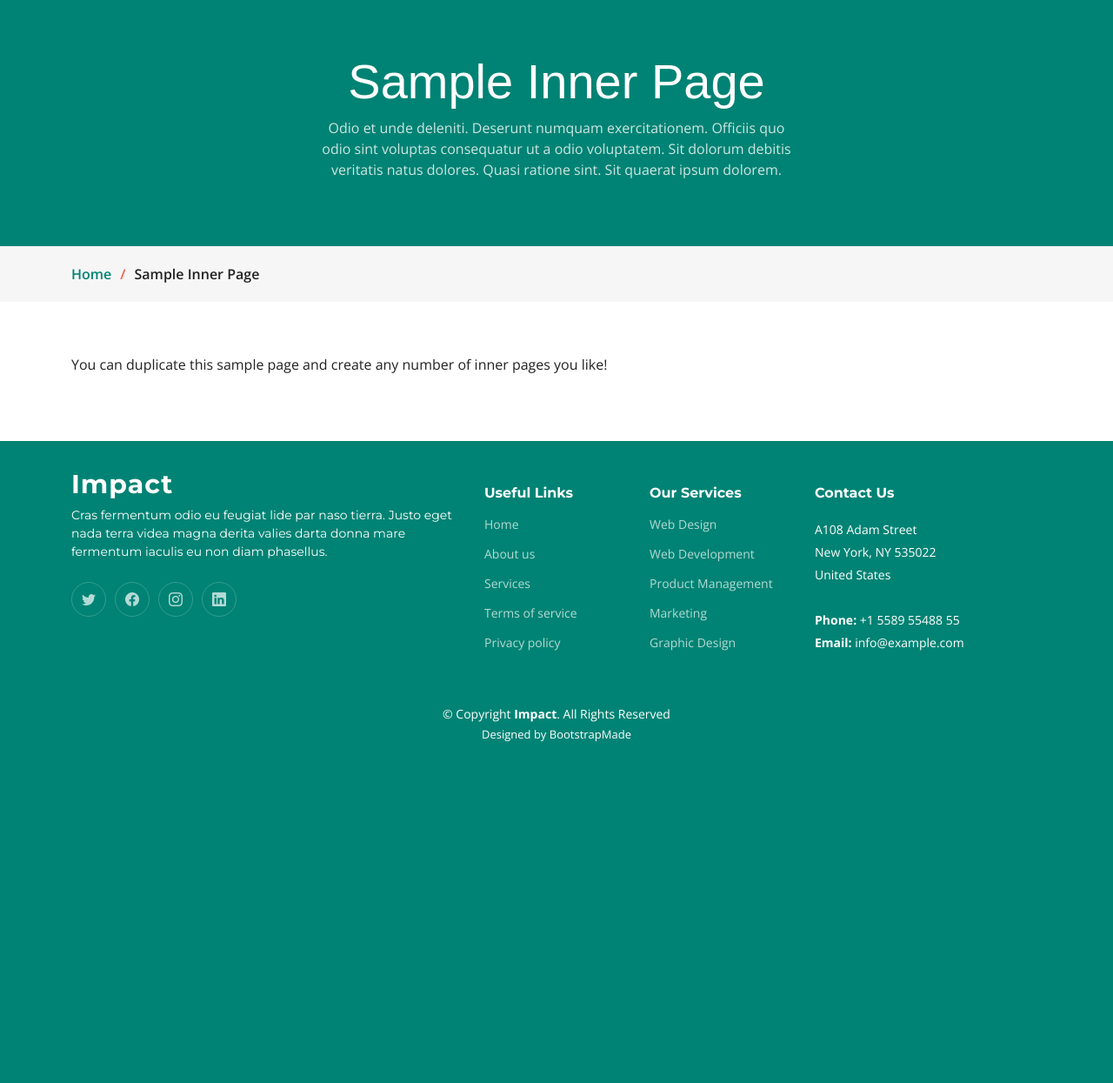
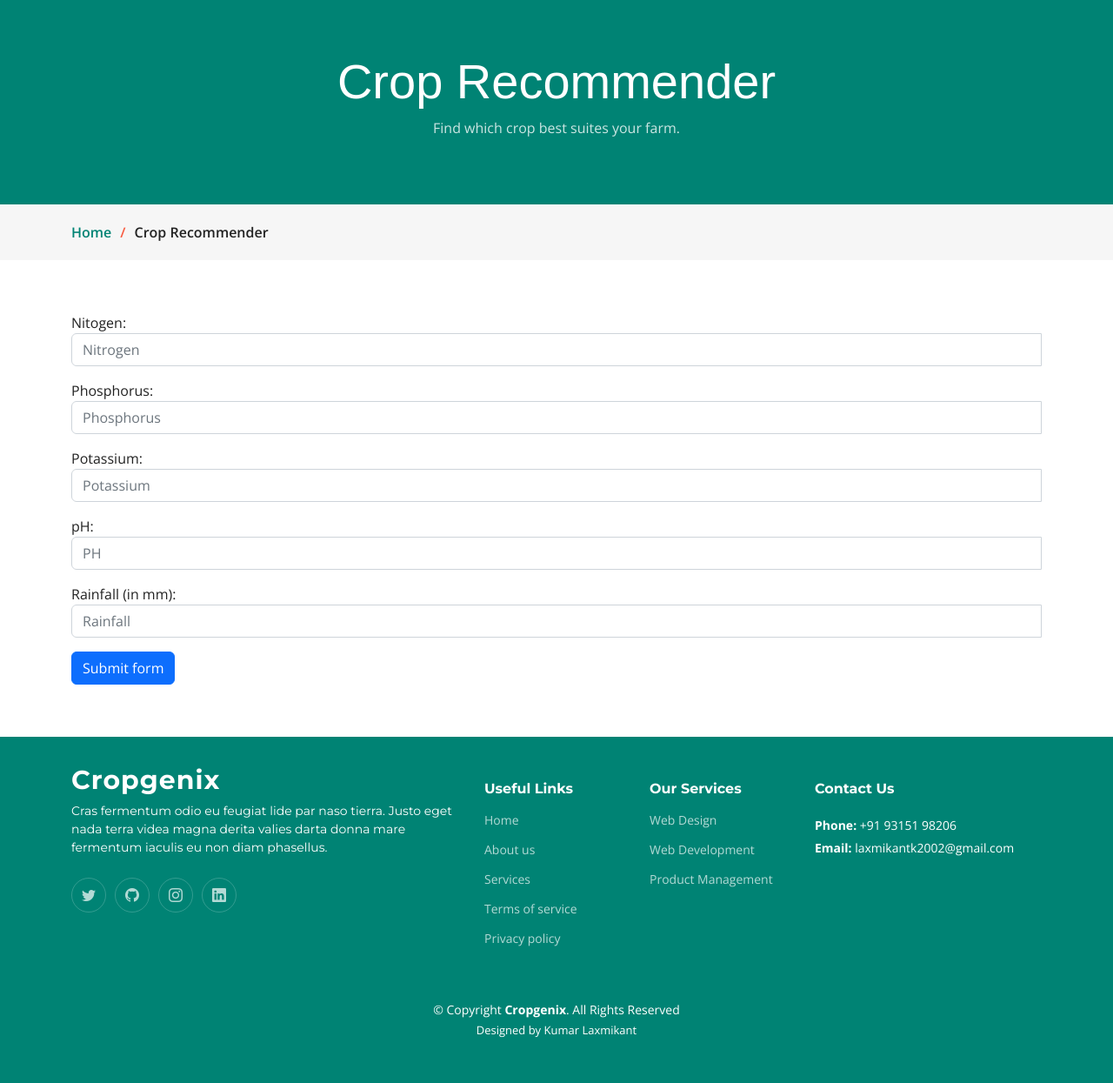
Before and after one commit to Kumar-laxmi/Cropgenix, a Django app: page /crop-recommendation/ in a window 1280 px wide. Shown: the part 130-1375 px from the top of the page at 87% size. Before the commit the page ends 983 px from the top, so only its background shows below. Run offline with Django 4.2, Linux system fonts and the light colour scheme; some libraries are stand-ins or nearby versions.

Commit message:
Crop recommender form partially completed

```diff
--- a/app/templates/crop-recommendation.html
+++ b/app/templates/crop-recommendation.html
@@ -7,7 +7,7 @@
   <meta charset="utf-8">
   <meta content="width=device-width, initial-scale=1.0" name="viewport">
 
-  <title>[Template] Sample Inner Page</title>
+  <title>Cropgenix - Crop Recommender</title>
   <meta content="" name="description">
   <meta content="" name="keywords">
 
@@ -87,8 +87,8 @@
         <div class="container position-relative">
           <div class="row d-flex justify-content-center">
             <div class="col-lg-6 text-center">
-              <h2>Sample Inner Page</h2>
-              <p>Odio et unde deleniti. Deserunt numquam exercitationem. Officiis quo odio sint voluptas consequatur ut a odio voluptatem. Sit dolorum debitis veritatis natus dolores. Quasi ratione sint. Sit quaerat ipsum dolorem.</p>
+              <h2>Crop Recommender</h2>
+              <p>Find which crop best suites your farm.</p>
             </div>
           </div>
         </div>
@@ -96,8 +96,8 @@
       <nav>
         <div class="container">
           <ol>
-            <li><a href="index.html">Home</a></li>
-            <li>Sample Inner Page</li>
+            <li><a href="../">Home</a></li>
+            <li>Crop Recommender</li>
           </ol>
         </div>
       </nav>
@@ -105,10 +105,86 @@
 
     <section class="sample-page">
       <div class="container" data-aos="fade-up">
+          <form class="needs-validation" novalidate>
+              <!-- Nitrogen Input -->
+              <div class="form-row">
+                  <div class="mb-3">
+                      <label for="validationNitrogen">Nitogen: </label>
+                      <div class="input-group">
+                          <input type="number" class="form-control" id="validationNitrogen" placeholder="Nitrogen" aria-describedby="inputGroupPrepend" min="0" required>
+                          <div class="invalid-feedback">Please enter Nitogen value</div>
+                      </div>
+                  </div>
+              </div>
 
-        <p>
-          You can duplicate this sample page and create any number of inner pages you like!
-        </p>
+              <!-- Phosphorus Input -->
+              <div class="form-row">
+                  <div class="mb-3">
+                      <label for="validationPhosphorus">Phosphorus: </label>
+                      <div class="input-group">
+                          <input type="number" class="form-control" id="validationPhosphorus" placeholder="Phosphorus" aria-describedby="inputGroupPrepend" min="0" required>
+                          <div class="invalid-feedback">Please enter Phosphorus value</div>
+                      </div>
+                  </div>
+              </div>
+
+              <!-- Potassium Input -->
+              <div class="form-row">
+                  <div class="mb-3">
+                      <label for="validationPotassium">Potassium: </label>
+                      <div class="input-group">
+                          <input type="number" class="form-control" id="validationPotassium" placeholder="Potassium" aria-describedby="inputGroupPrepend" min="0" required>
+                          <div class="invalid-feedback">Please enter Potassium value</div>
+                      </div>
+                  </div>
+              </div>
+
+              <!-- pH Input -->
+              <div class="form-row">
+                  <div class="mb-3">
+                      <label for="validationPH">pH: </label>
+                      <div class="input-group">
+                          <input type="number" class="form-control" id="validationPH" placeholder="PH" aria-describedby="inputGroupPrepend" min="0" required>
+                          <div class="invalid-feedback">Please enter pH value</div>
+                      </div>
+                  </div>
+              </div>
+
+              <!-- Rainfall Input -->
+              <div class="form-row">
+                  <div class="mb-3">
+                      <label for="validationRainfall">Rainfall (in mm): </label>
+                      <div class="input-group">
+                          <input type="number" class="form-control" id="validationRainfall" placeholder="Rainfall" aria-describedby="inputGroupPrepend" min="0" required>
+                          <div class="invalid-feedback">Please enter Rainfall(in mm) value</div>
+                      </div>
+                  </div>
+              </div>
+
+              <!-- Submit Button -->
+              <button class="btn btn-primary" type="submit">Submit form</button>
+          </form>
+
+          <script>
+            // Example starter JavaScript for disabling form submissions if there are invalid fields
+            (function() {
+              'use strict';
+              window.addEventListener('load', function() {
+                // Fetch all the forms we want to apply custom Bootstrap validation styles to
+                var forms = document.getElementsByClassName('needs-validation');
+                // Loop over them and prevent submission
+                var validation = Array.prototype.filter.call(forms, function(form) {
+                  form.addEventListener('submit', function(event) {
+                    if (form.checkValidity() === false) {
+                      event.preventDefault();
+                      event.stopPropagation();
+                    }
+                    form.classList.add('was-validated');
+                  }, false);
+                });
+              }, false);
+            })();
+          </script>
 
       </div>
     </section>
@@ -121,15 +197,15 @@
     <div class="container">
       <div class="row gy-4">
         <div class="col-lg-5 col-md-12 footer-info">
-          <a href="index.html" class="logo d-flex align-items-center">
-            <span>Impact</span>
+          <a href="../" class="logo d-flex align-items-center">
+            <span>Cropgenix</span>
           </a>
           <p>Cras fermentum odio eu feugiat lide par naso tierra. Justo eget nada terra videa magna derita valies darta donna mare fermentum iaculis eu non diam phasellus.</p>
           <div class="social-links d-flex mt-4">
             <a href="#" class="twitter"><i class="bi bi-twitter"></i></a>
-            <a href="#" class="facebook"><i class="bi bi-facebook"></i></a>
+            <a href="https://github.com/Kumar-laxmi" class="facebook"><i class="bi bi-github"></i></a>
             <a href="#" class="instagram"><i class="bi bi-instagram"></i></a>
-            <a href="#" class="linkedin"><i class="bi bi-linkedin"></i></a>
+            <a href="https://www.linkedin.com/in/kumar-laxmikant-24a938202/" class="linkedin"><i class="bi bi-linkedin"></i></a>
           </div>
         </div>
 
@@ -150,19 +226,14 @@
             <li><a href="#">Web Design</a></li>
             <li><a href="#">Web Development</a></li>
             <li><a href="#">Product Management</a></li>
-            <li><a href="#">Marketing</a></li>
-            <li><a href="#">Graphic Design</a></li>
           </ul>
         </div>
 
         <div class="col-lg-3 col-md-12 footer-contact text-center text-md-start">
           <h4>Contact Us</h4>
           <p>
-            A108 Adam Street <br>
-            New York, NY 535022<br>
-            United States <br><br>
-            <strong>Phone:</strong> +1 5589 55488 55<br>
-            <strong>Email:</strong> info@example.com<br>
+            <strong>Phone:</strong> +91 93151 98206 <br>
+            <strong>Email:</strong> laxmikantk2002@gmail.com<br>
           </p>
 
         </div>
@@ -172,14 +243,10 @@
 
     <div class="container mt-4">
       <div class="copyright">
-        &copy; Copyright <strong><span>Impact</span></strong>. All Rights Reserved
+        &copy; Copyright <strong><span>Cropgenix</span></strong>. All Rights Reserved
       </div>
       <div class="credits">
-        <!-- All the links in the footer should remain intact. -->
-        <!-- You can delete the links only if you purchased the pro version. -->
-        <!-- Licensing information: https://bootstrapmade.com/license/ -->
-        <!-- Purchase the pro version with working PHP/AJAX contact form: https://bootstrapmade.com/impact-bootstrap-business-website-template/ -->
-        Designed by <a href="https://bootstrapmade.com/">BootstrapMade</a>
+        Designed by <a href="https://github.com/Kumar-laxmi">Kumar Laxmikant</a>
       </div>
     </div>
 
```
